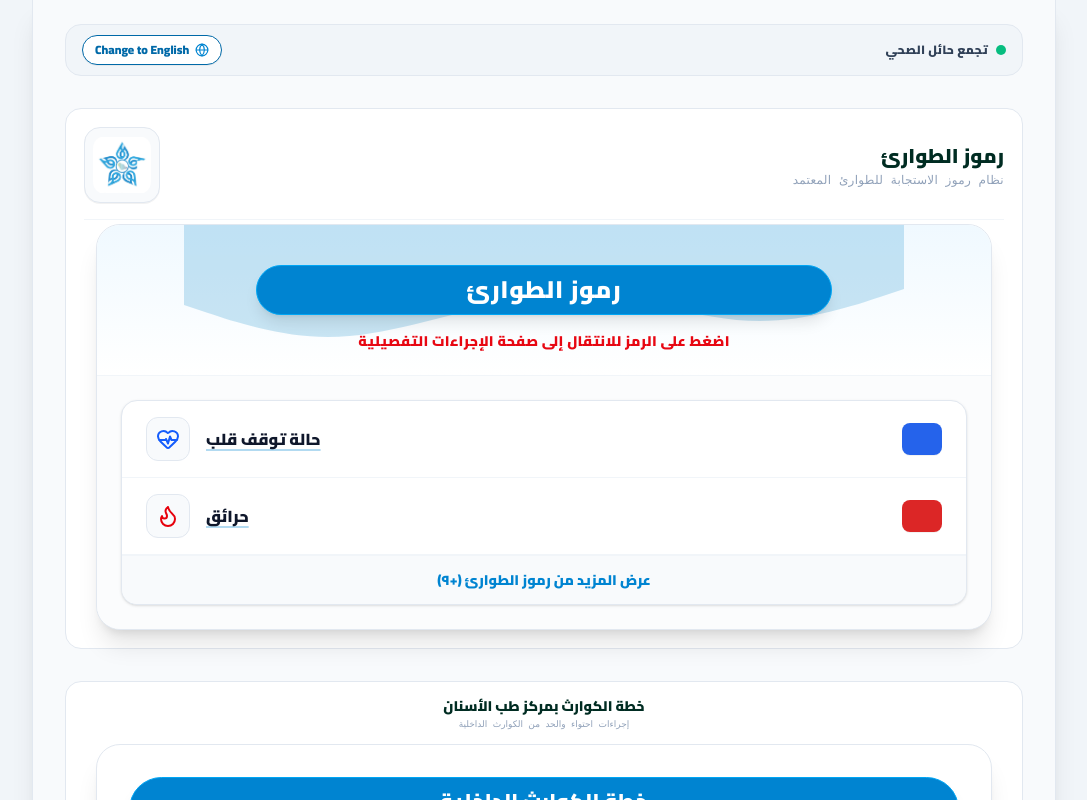
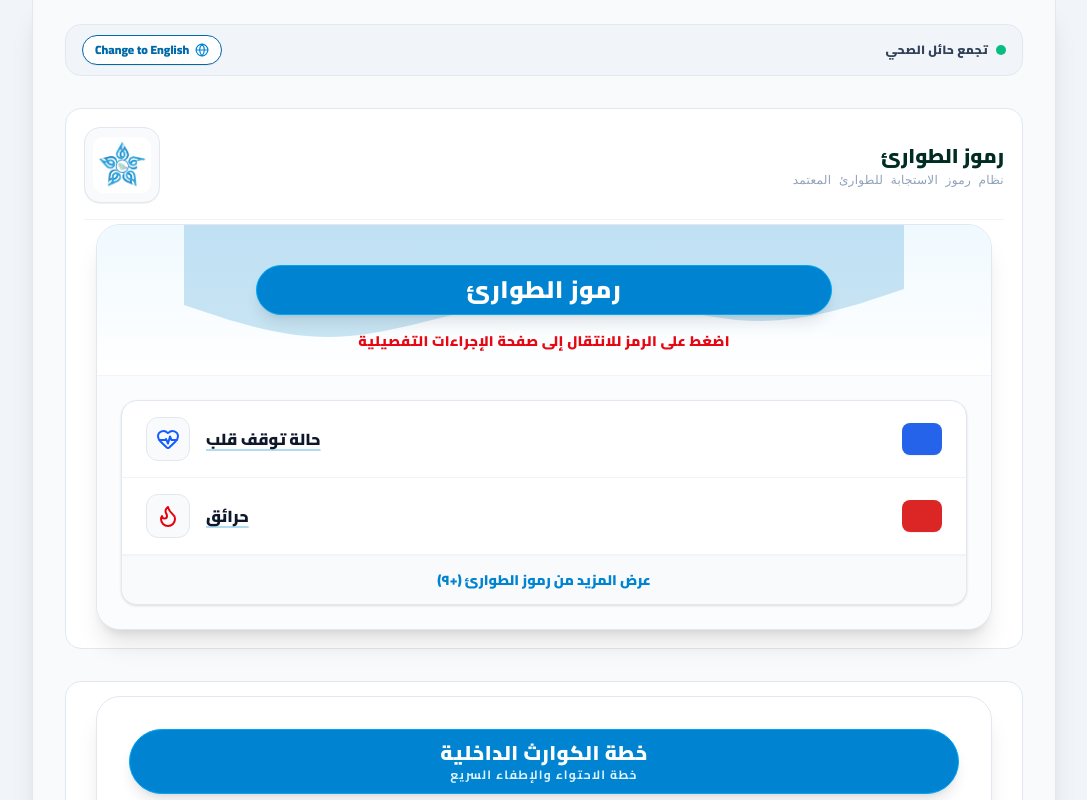
Before and after one commit to Mfadiyaso152/a-hail, a React (Vite) app: page / in a window 1280 px wide. Shown: the top 800 px of the page, without its empty margins (96-1183 px from the left). Built offline with nearby package versions, Linux system fonts and the light colour scheme.

Commit message:
refactor: remove redundant header from DisasterPlan section

```diff
--- a/src/App.tsx
+++ b/src/App.tsx
@@ -95,15 +95,6 @@ export default function App() {
           {/* SECTION 2: DISASTER DRILLS */}
           <div id="section-2-disaster" className="space-y-3 bg-white p-3.5 rounded-2xl border border-slate-200">
 
-            <div className="text-center font-sans">
-              <h3 className="text-sm font-black text-emerald-950">
-                {isRtl ? 'خطة الكوارث بمركز طب الأسنان' : 'Internal Disaster Plan (RACE/PASS)'}
-              </h3>
-              <p className="text-[9px] text-slate-400 font-mono mt-0.5">
-                {isRtl ? 'إجراءات احتواء والحد من الكوارث الداخلية' : 'DISASTER CONTAINMENT PROCEDURE'}
-              </p>
-            </div>
-
             <DisasterPlan
               isRtl={isRtl}
               onAnnounceCodeRed={() => {
```
